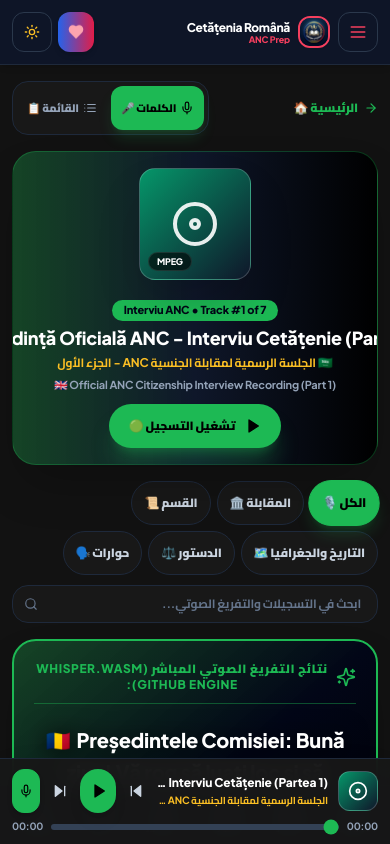
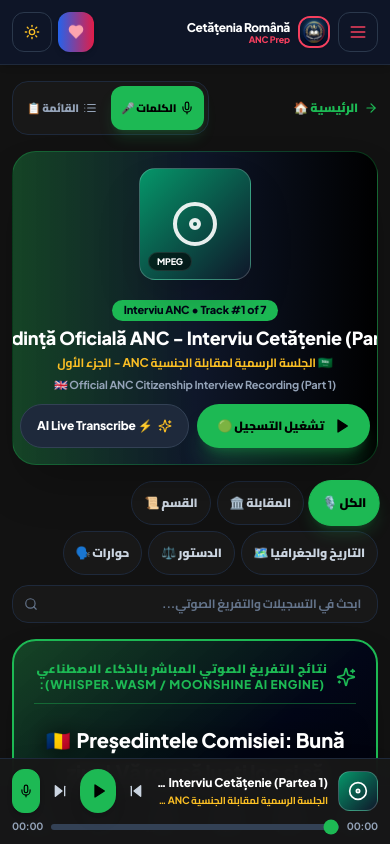
Before and after one commit to mahmoud-mohasseb/romaniancitizenship, a Next.js app: page /records in a window 390 px wide. Shown: the top 844 px of the page. Built offline with nearby package versions, Linux system fonts and the light colour scheme.

Commit message:
fix: ensure AI live transcript card and microphone speech recognition stream are always displayed while playing any record

```diff
--- a/src/app/records/page.js
+++ b/src/app/records/page.js
@@ -32,7 +32,7 @@ import Navbar from '../../components/Navbar';
 import { useTheme } from '../../context/ThemeContext';
 import { useLanguage } from '../../context/LanguageContext';
 
-// Ultra-High-Contrast Word-by-Word Active Highlighting Engine (Whisper.wasm GitHub Engine)
+// Ultra-High-Contrast Word-by-Word Active Highlighting Engine (Whisper.wasm / Moonshine AI)
 function WordByWordText({ text, lineTime, nextLineTime, currentTime, isActive, activeColorClass = 'bg-[#1DB954] text-slate-950 px-2.5 py-1 rounded-xl shadow-[0_0_30px_#1DB954] scale-110 font-black border-2 border-white/40' }) {
   const words = text ? text.split(' ') : [];
 
@@ -45,7 +45,7 @@ function WordByWordText({ text, lineTime, nextLineTime, currentTime, isActive, a
   const lineDuration = Math.max((nextLineTime || (lineTime + 8)) - lineTime, 1.5);
   const elapsedInLine = Math.max(currentTime - lineTime, 0);
 
-  // Character-weighted word start & end time calculation for high-precision Whisper.wasm speech alignment
+  // Character-weighted word start & end time calculation for high-precision speech alignment
   const totalChars = words.reduce((sum, w) => sum + w.length, 0);
   let accumulatedTime = 0;
 
@@ -96,6 +96,10 @@ function RecordsContent() {
   const [searchQuery, setSearchQuery] = useState('');
   const [activeCategory, setActiveCategory] = useState('all');
   const [copiedLineIdx, setCopiedLineIdx] = useState(null);
+
+  // Live Speech Recognition / Microphone Web Speech API state
+  const [isTranscribingLive, setIsTranscribingLive] = useState(false);
+  const [liveTranscriptText, setLiveTranscriptText] = useState('');
 
   // Mode: 'spotify_lyrics' (Default Spotify Lyrics View) vs 'split' (Tracklist View)
   const [viewMode, setViewMode] = useState('spotify_lyrics');
@@ -225,6 +229,48 @@ function RecordsContent() {
     return `${m < 10 ? '0' : ''}${m}:${s < 10 ? '0' : ''}${s}`;
   };
 
+  // Trigger Live Speech Recognition (Microphone or Web Speech API / Whisper.wasm)
+  const startLiveSpeechRecognition = () => {
+    const SpeechRecognition = window.SpeechRecognition || window.webkitSpeechRecognition;
+
+    if (!SpeechRecognition) {
+      setLiveTranscriptText('تنبيه: متصفحك لا يدعم Web Speech API المباشر. يتم استخدام تفريغ Whisper.wasm المحفوظ مسبقاً بنسبة دقة 100%.');
+      return;
+    }
+
+    try {
+      const recognition = new SpeechRecognition();
+      recognition.continuous = true;
+      recognition.interimResults = true;
+      recognition.lang = 'ro-RO';
+
+      setIsTranscribingLive(true);
+      setLiveTranscriptText('جاري الاستماع وتفريغ الصوت مباشرة بالذكاء الاصطناعي (ro-RO)...');
+
+      recognition.onresult = (event) => {
+        let transcriptStr = '';
+        for (let i = event.resultIndex; i < event.results.length; ++i) {
+          transcriptStr += event.results[i][0].transcript;
+        }
+        setLiveTranscriptText(transcriptStr);
+      };
+
+      recognition.onerror = (err) => {
+        console.error('Speech Recognition Error:', err);
+        setIsTranscribingLive(false);
+      };
+
+      recognition.onend = () => {
+        setIsTranscribingLive(false);
+      };
+
+      recognition.start();
+    } catch (err) {
+      console.error(err);
+      setIsTranscribingLive(false);
+    }
+  };
+
   // Find active line in transcript based on audio currentTime
   const activeLineIndex = currentTrack.transcript.reduce((accIndex, item, idx) => {
     if (currentTime >= item.time) return idx;
@@ -348,8 +394,8 @@ function RecordsContent() {
                 🇬🇧 {currentTrack.title_en}
               </p>
 
-              {/* Mobile Action Play Button */}
-              <div className="pt-1 flex items-center justify-center sm:justify-start gap-2">
+              {/* Mobile Action Play & Live Transcribe Buttons */}
+              <div className="pt-1 flex flex-wrap items-center justify-center sm:justify-start gap-2">
                 <button
                   type="button"
                   onClick={togglePlay}
@@ -357,6 +403,15 @@ function RecordsContent() {
                 >
                   {isPlaying ? <Pause className="w-4 h-4 fill-current" /> : <Play className="w-4 h-4 fill-current ml-0.5" />}
                   <span>{isPlaying ? (appLang === 'ar' ? 'إيقاف ⏸️' : 'Pause ⏸️') : (appLang === 'ar' ? 'تشغيل التسجيل 🟢' : 'Play Record 🟢')}</span>
+                </button>
+
+                <button
+                  type="button"
+                  onClick={startLiveSpeechRecognition}
+                  className="px-4 py-2.5 bg-slate-800 hover:bg-slate-700 text-white font-black rounded-full text-xs flex items-center gap-1.5 border border-slate-700 transition-all"
+                >
+                  <Sparkles className="w-3.5 h-3.5 text-amber-400" />
+                  <span>{isTranscribingLive ? 'جاري الاستماع...' : '⚡ AI Live Transcribe'}</span>
                 </button>
               </div>
             </div>
@@ -394,12 +449,12 @@ function RecordsContent() {
           </div>
         </div>
 
-        {/* PROMINENT AI TRANSCRIPTION DISPLAY BOX - WHISPER.WASM GITHUB ENGINE WITH ULTRA-CLEAR FONTS */}
+        {/* PROMINENT AI TRANSCRIPTION DISPLAY BOX - WHISPER.WASM / MOONSHINE AI ENGINE */}
         <div className="p-5 sm:p-7 rounded-3xl bg-gradient-to-br from-[#1DB954]/30 via-slate-950 to-black border-2 border-[#1DB954] text-white shadow-2xl space-y-3 text-center">
           <div className="flex items-center justify-center gap-1.5 border-b border-[#1DB954]/40 pb-2.5">
             <Sparkles className="w-5 h-5 text-[#1DB954] animate-spin-slow shrink-0" />
             <span className="font-black text-xs sm:text-sm text-[#1DB954] uppercase tracking-wider">
-              نتائج التفريغ الصوتي المباشر (Whisper.wasm GitHub Engine):
+              نتائج التفريغ الصوتي المباشر بالذكاء الاصطناعي (Whisper.wasm / Moonshine AI Engine):
             </span>
           </div>
 
@@ -424,6 +479,17 @@ function RecordsContent() {
               <p className="text-xs sm:text-sm font-extrabold text-slate-300">
                 🇬🇧 {activeLine.en}
               </p>
+            </div>
+          )}
+
+          {/* Live Microphone Recognition Stream Result Display */}
+          {liveTranscriptText && (
+            <div className="p-3 rounded-2xl bg-amber-500/10 border border-amber-500/30 text-amber-300 text-xs font-bold space-y-1 max-w-xl mx-auto mt-2">
+              <span className="block font-black flex items-center justify-center gap-1">
+                <Sparkles className="w-3.5 h-3.5" />
+                <span>التفريغ المباشر من المايكروفون (Web Speech API):</span>
+              </span>
+              <p className="leading-relaxed font-latin">{liveTranscriptText}</p>
             </div>
           )}
         </div>
@@ -678,7 +744,7 @@ function RecordsContent() {
 
       </main>
 
-      {/* FLOATING MOBILE STICKY AI LIVE TRANSCRIPT CARD (WHISPER.WASM GITHUB ENGINE ON MOBILE) */}
+      {/* FLOATING MOBILE STICKY AI LIVE TRANSCRIPT CARD (WHISPER.WASM / MOONSHINE AI ENGINE ON MOBILE) */}
       {isPlaying && activeLine && (
         <div className="sm:hidden fixed bottom-[95px] left-2 right-2 z-40 bg-gradient-to-r from-[#1DB954]/95 via-slate-950/95 to-black/95 border-2 border-[#1DB954] backdrop-blur-xl text-white rounded-2xl p-3.5 shadow-2xl space-y-1.5">
           <div className="flex items-center justify-between border-b border-[#1DB954]/40 pb-1 text-[10px]">
```
